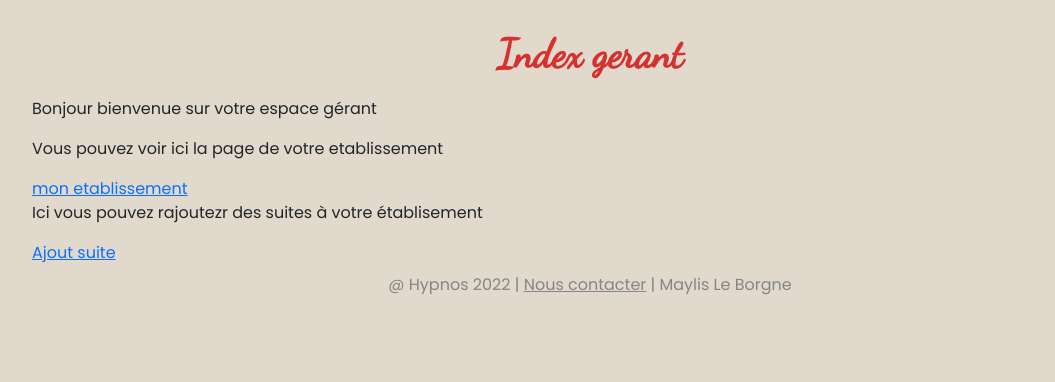
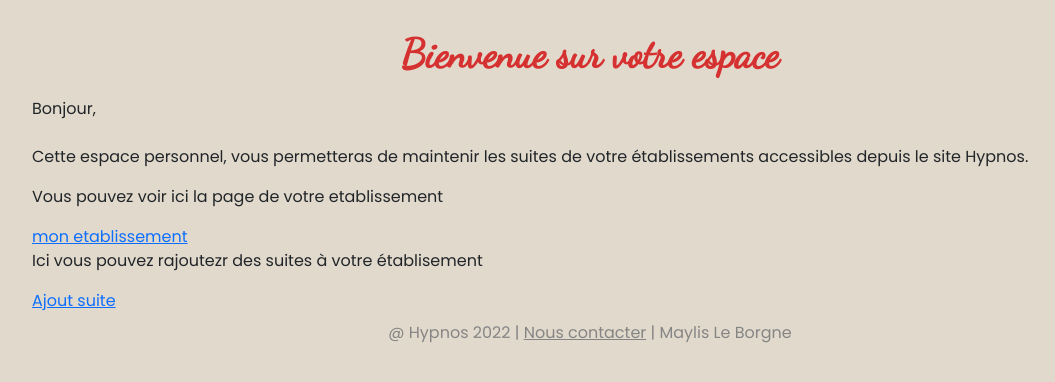
Before and after one commit to mayyyyyl/ECF, a Flask app: page /gerant in a window 1280 px wide. Shown: the part 111-493 px from the top of the page, without its empty margins (50-1105 px from the left). Run offline with Flask 2, Linux system fonts and the light colour scheme; some libraries are stand-ins or nearby versions.

Commit message:
ajout style

```diff
--- a/templates/gerant/index.html
+++ b/templates/gerant/index.html
@@ -1,9 +1,11 @@
 {% extends "gerant/navbar.html" %}
-{% block title %}Index gerant{% endblock %}
+{% block title %}Hypnos gerant{% endblock %}
 {% block content %}
 <div class="container">
-    <h1>Index gerant</h1>
-    <p>Bonjour bienvenue sur votre espace gérant</p>
+    <h1>Bienvenue sur votre espace {{ current_user.firstname|capitalize}}</h1>
+    <p>Bonjour, <br><br>
+        Cette espace personnel, vous permetteras de maintenir les suites de votre
+        établissements accessibles depuis le site Hypnos.</p>
     <p>Vous pouvez voir ici la page de votre etablissement</p><a href="{{ url_for('suite_api.suite_add') }}">mon
         etablissement</a>
     <p>Ici vous pouvez rajoutezr des suites à votre établisement</p><a
--- a/templates/gerant/myreservations.html
+++ b/templates/gerant/myreservations.html
@@ -4,7 +4,8 @@
 <div class="container">
     <div class="row mb-4">
         <div class="col-md-6">
-            <p class="explication">Retrouvez ici l'historique de vos réservations {{ current_user.firstname }}</p>
+            <p class="explication">Retrouvez ici l'historique de vos réservations {{ current_user.firstname|capitalize
+                }}</p>
         </div>
         <div class="col-md-6 d-flex justify-content-end align-items-center"><a class="logout_link"
                 href="{{ url_for('login_api.logout') }}"><img class="logout"
--- a/templates/history.html
+++ b/templates/history.html
@@ -4,7 +4,8 @@
 <div class="container">
     <div class="row mb-4">
         <div class="col-md-6">
-            <p class="explication">Retrouvez ici l'historique de vos réservations {{ current_user.firstname }}</p>
+            <p class="explication">Retrouvez ici l'historique de vos réservations {{ current_user.firstname|capitalize}}
+            </p>
         </div>
         <div class="col-md-6 d-flex justify-content-end align-items-center"><a class="logout_link"
                 href="{{ url_for('login_api.logout') }}"><img class="logout"
```
Also changed, not shown: templates/gerant/suiteform.html (+6 -4 lines), templates/index.html (+6 -2 lines), templates/reservation.html (+6 -2 lines), templates/reservation_prefilled.html (+6 -2 lines), hotels.db, static/img/fatih-kgqu_qs3B78-unsplash.jpg (deleted), static/img/hotel_index.jpg (added).
